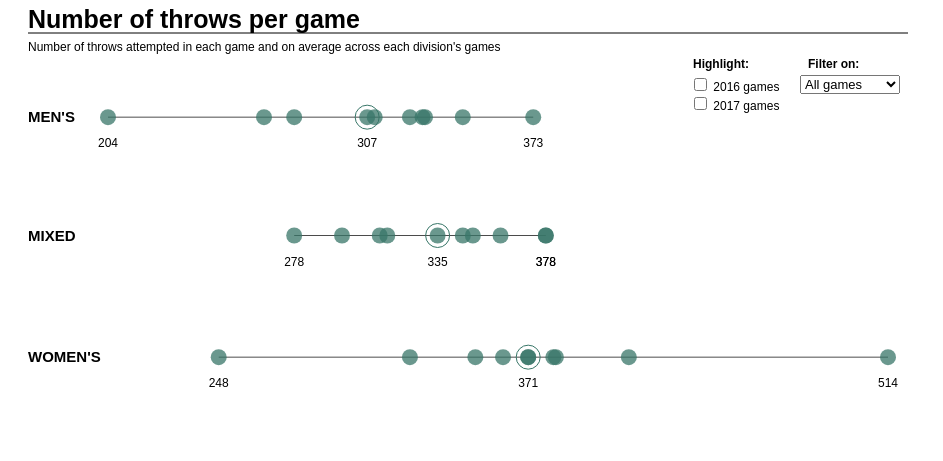
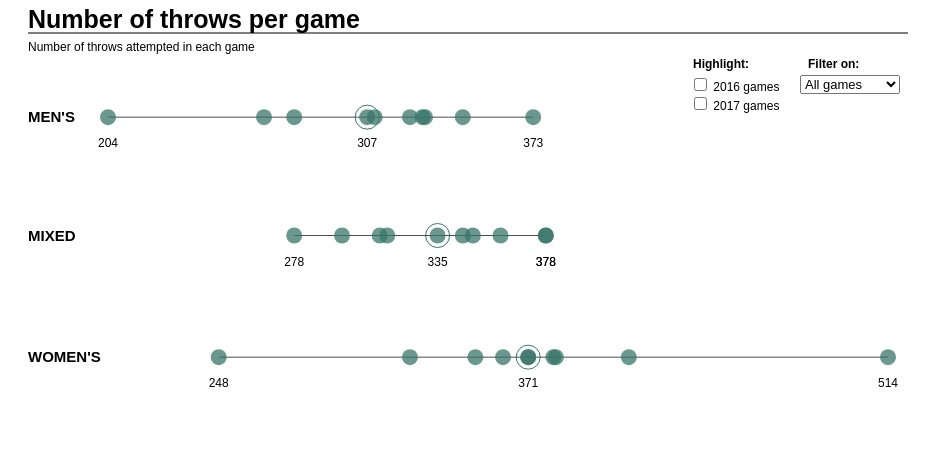
Before and after one commit to namisumida/num_throws, a plain HTML site: page index.html in a window 1280 px wide. Shown: the whole page, without its empty margins (0-943 px from the left). Drawn offline with nearby package versions, Linux system fonts and the light colour scheme.

Commit message:
Changed subtitle

```diff
--- a/index.html
+++ b/index.html
@@ -233,7 +233,7 @@
 				 .attr("id", "subtitle")
 				 .attr("x", margin.left)
 				 .attr("y", margin.top+23)
-				 .text("Number of throws attempted in each game and on average across each division's games")
+				 .text("Number of throws attempted in each game")
 				 .style("font-size", 12)
 				 .style("font-family", "sans-serif");
 
```
